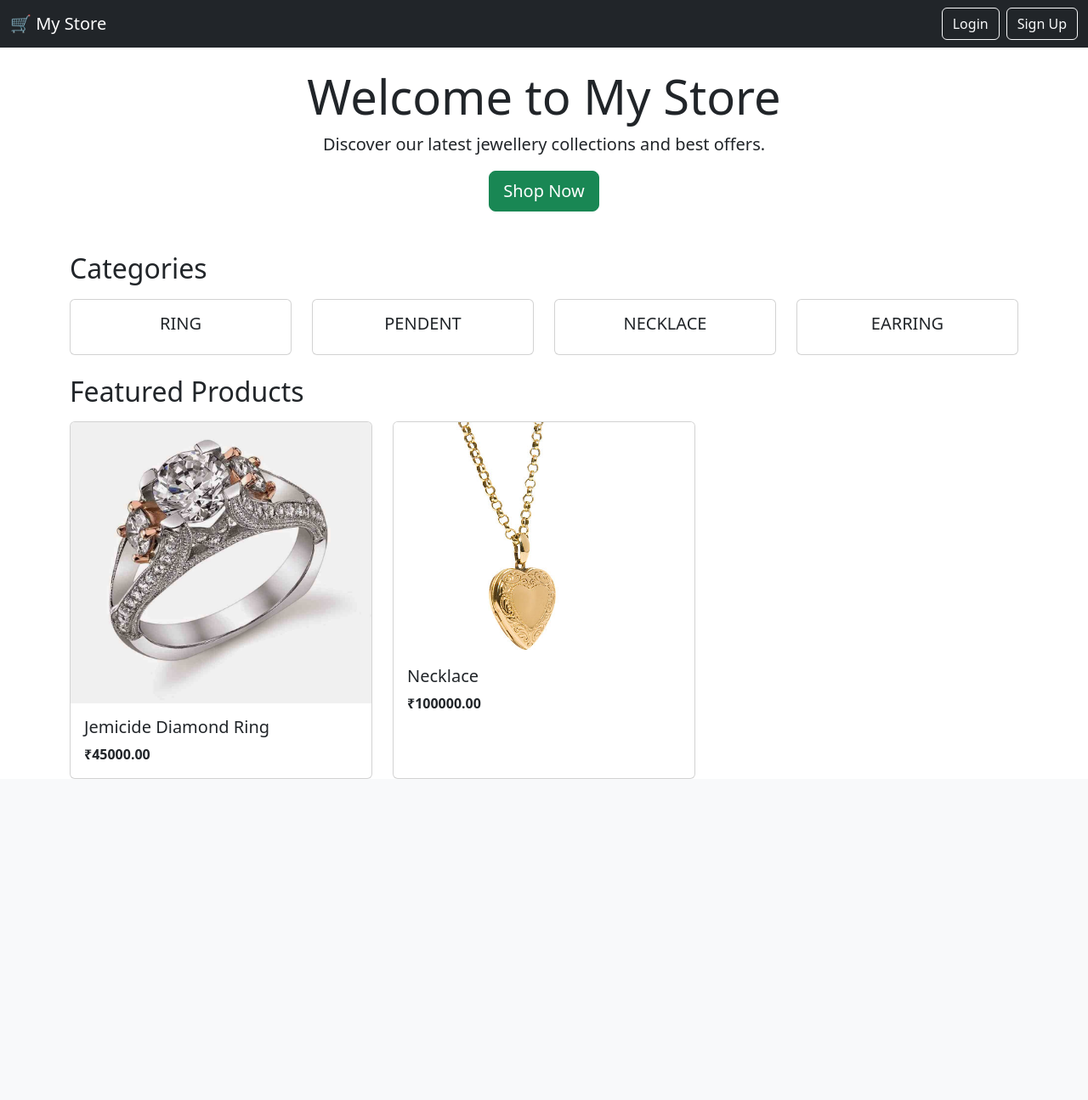
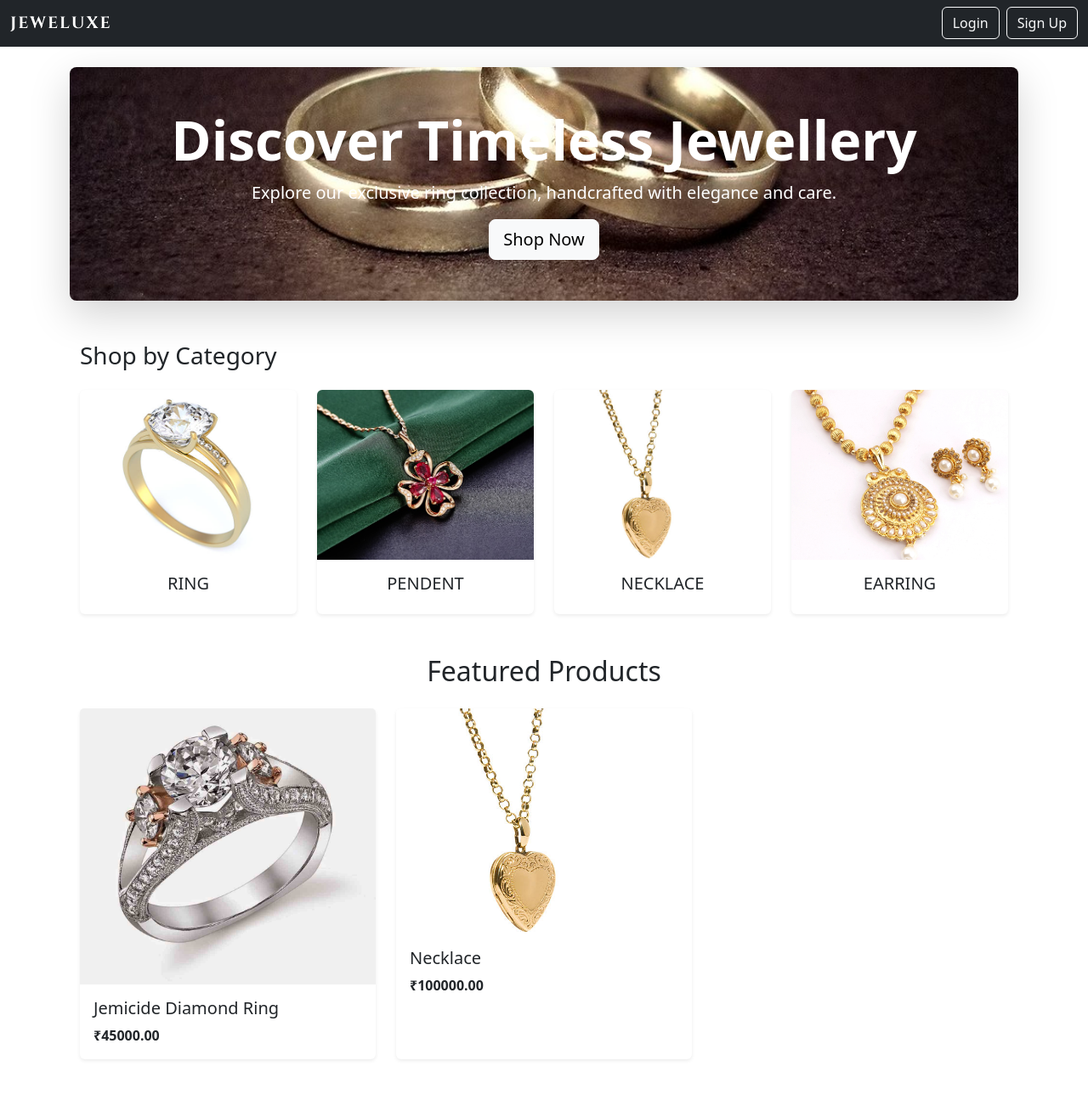
Before and after one commit to shekharchaudhari/JEWELUXE, a Django app: page / in a window 1280 px wide. Shown: the whole page at 85% size. Before the commit the page ends 917 px from the top, so only its background shows below. Run offline with Django 5.2, Linux system fonts and the light colour scheme; data comes from the database, SQL or seed files in the repository; both versions use the stored data as it was after the commit.

Commit message:
home page changes

```diff
--- a/ecommerce/store/models.py
+++ b/ecommerce/store/models.py
@@ -5,6 +5,7 @@ from django.utils import timezone
 class Category(models.Model):
     name = models.CharField(max_length=100)
     slug = models.SlugField(unique=True)
+    image = models.ImageField(upload_to='store/static/categories',default='store/static/categories/default.png')
 
     def __str__(self):
         return self.name
--- a/ecommerce/store/templates/store/base.html
+++ b/ecommerce/store/templates/store/base.html
@@ -1,3 +1,4 @@
+{% load static %}
 <!DOCTYPE html>
 <html lang="en">
 <head>
@@ -5,21 +6,20 @@
     <title>E-Commerce</title>
     <!-- Bootstrap CSS CDN -->
     <link href="https://cdn.jsdelivr.net/npm/bootstrap@5.3.0/dist/css/bootstrap.min.css" rel="stylesheet">
+    <link href="https://fonts.googleapis.com/css2?family=Cinzel:wght@700&display=swap" rel="stylesheet">
 </head>
 <body>
     <!-- Navbar -->
     <nav class="navbar navbar-expand-lg navbar-dark bg-dark">
       <div class="container-fluid">
-        <a class="navbar-brand" href="/">🛒 My Store</a>
+        <!-- <a class="navbar-brand" href="/">JEWELUXE</a> -->
+        <a class="navbar-brand" href="/" style="font-family: 'Cinzel', serif; font-size: 1.2rem; letter-spacing: 2px; color: #ffffff;">JEWELUXE</a>
+        <!-- <img src="{% static "logo/JEWELUXE.PNG" %}"> -->
         <div class="d-flex ms-auto">
           {% if user.is_authenticated %}
             <span class="navbar-text text-white me-3">
                 User: {{ user.username }}
             </span>
-            <!-- <form method="post" action="{% url 'logout' %}">
-                {% csrf_token %}
-                <button type="submit" class="btn btn-outline-light">Logout</button>
-            </form> -->
             <a href="{% url 'logout' %}" class="btn btn-outline-light me-2">Logout</a>
           {% else %}
             <a href="{% url 'login' %}" class="btn btn-outline-light me-2">Login</a>
--- a/ecommerce/store/templates/store/home.html
+++ b/ecommerce/store/templates/store/home.html
@@ -1,31 +1,45 @@
 {% extends 'store/base.html' %}
+{% load static %}
+{% block content %}
 
-{% block content %}
-<div class="text-center mb-5">
-    <h1 class="display-4">Welcome to My Store</h1>
-    <p class="lead">Discover our latest jewellery collections and best offers.</p>
-    <a href="{% url 'product_list' %}" class="btn btn-success btn-lg">Shop Now</a>
+
+<!-- Hero Banner -->
+<div class="p-5 text-white rounded-3 mb-5 shadow-lg" style="background: url('{% static "images/banner.jpg" %}') no-repeat center center; background-size: cover;">
+  <div class="container text-center">
+    <h1 class="display-3 fw-bold">Discover Timeless Jewellery</h1>
+    <p class="lead">Explore our exclusive ring collection, handcrafted with elegance and care.</p>
+    <a href="{% url 'product_list' %}" class="btn btn-light btn-lg shadow">Shop Now</a>
+  </div>
 </div>
 
-<h2 class="mb-3">Categories</h2>
-<div class="row mb-4">
+<!-- Categories Section -->
+<div class="container my-5">
+  <h3 class="mb-4">Shop by Category</h3>
+    <div class="row row-cols-1 row-cols-sm-2 row-cols-md-3 row-cols-lg-4 g-4">
         {% for category in categories %}
-    <div class="col-md-3">
-        <div class="card text-center">
+        <div class="col">
+            <a href="{% url 'product_list' %}?category={{ category.id }}" class="text-decoration-none text-dark">
+                <div class="card shadow-sm h-100 border-0 text-center">
+                    {% if category.image %}
+                    <img src="{{ category.image}}" class="card-img-top rounded-top" alt="{{ category.name }}" style="height: 200px; object-fit: cover;">
+                    {% endif %}
                     <div class="card-body">
                         <h5 class="card-title">{{ category.name }}</h5>
-                <!-- Optional: Link to category-wise product list -->
                     </div>
                 </div>
+            </a>
         </div>
         {% endfor %}
     </div>
+</div>
 
-<h2 class="mb-3">Featured Products</h2>
+<!-- Featured Products Section -->
+<div class="container mb-5">
+  <h2 class="text-center mb-4">Featured Products</h2>
   <div class="row row-cols-1 row-cols-md-3 g-4">
     {% for product in featured_products %}
     <div class="col">
-        <div class="card h-100">
+      <div class="card h-100 border-0 shadow-sm">
         {% if product.image %}
         <a href="{% url 'product_detail' product.id %}">
           <img src="{{ product.image.url }}" class="card-img-top" alt="{{ product.title }}">
@@ -39,4 +53,6 @@
     </div>
     {% endfor %}
   </div>
+</div>
+
 {% endblock %}
```
Also changed, not shown: ecommerce/ecommerce/settings.py (+6 -1 lines), ecommerce/db.sqlite3, ecommerce/products/p2.jpg (added), ecommerce/store/migrations/0003_category_image.py (added), ecommerce/store/static/categories/1000_F_564358021_KBRaemBSj9FGjZlupRQsloTJIMo1MATC.jpg (added), ecommerce/store/static/categories/NCK.jpeg (added), ecommerce/store/static/categories/p2.jpg (added), ecommerce/store/static/categories/p3.jpg (added), ecommerce/store/static/categories/r.jpg (added), ecommerce/store/static/categories/r2.jpg (added), ecommerce/store/static/categories/wp8946078.jpg (added), ecommerce/store/static/images/banner.jpg (added), ecommerce/store/static/logo/JEWELUXE.png (added). Lines whose indentation alone changed are shown as unchanged.
